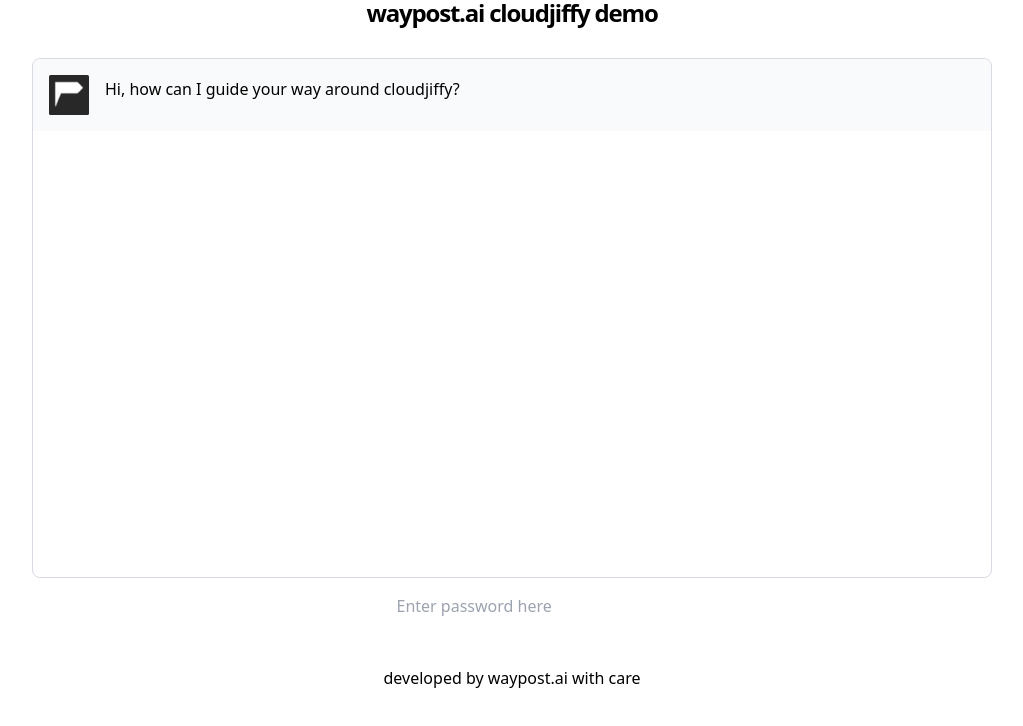
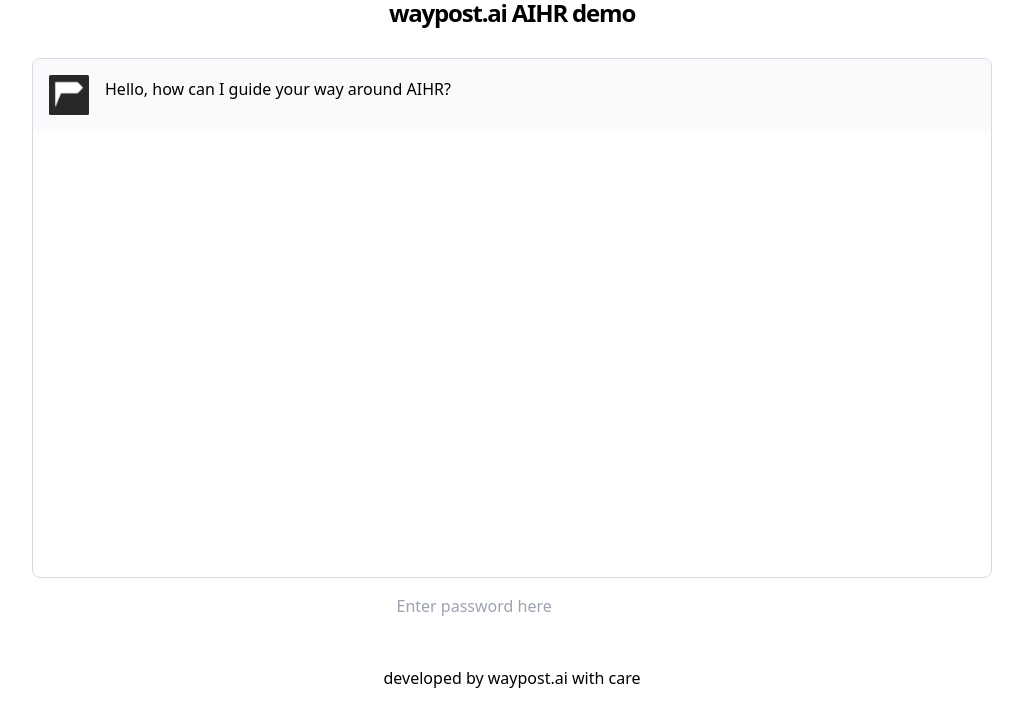
Before and after one commit to defreeze/waypost_AIHR, a Next.js app: page / in a window 1280 px wide. Shown: the top 726 px of the page, without its empty margins (128-1151 px from the left). Built offline with nearby package versions, Linux system fonts and the light colour scheme.

Commit message:
first AIHR branch

```diff
--- a/package.json
+++ b/package.json
@@ -34,7 +34,7 @@
   },
   "devDependencies": {
     "@types/node": "^18.16.19",
-    "@types/react": "^18.0.28",
+    "@types/react": "^18.2.19",
     "@types/react-dom": "^18.0.11",
     "@typescript-eslint/parser": "^5.54.0",
     "autoprefixer": "^10.4.13",
--- a/pages/index.tsx
+++ b/pages/index.tsx
@@ -29,7 +29,7 @@ export default function Home() {
   }>({
     messages: [
       {
-        message: 'Hi, how can I guide your way around cloudjiffy?',
+        message: 'Hello, how can I guide your way around AIHR?',
         type: 'apiMessage',
       },
     ],
@@ -133,7 +133,7 @@ export default function Home() {
       <Layout>
         <div className="mx-auto flex flex-col gap-4">
           <h1 className="text-2xl font-bold leading-[1.1] tracking-tighter text-center text-black-500">
-            waypost.ai cloudjiffy demo
+            waypost.ai AIHR demo
           </h1>
           <main className={styles.main}>
             <div className={styles.cloud}>
```
Also changed, not shown: 2 other files (tests, documents, lock files or other folders).
